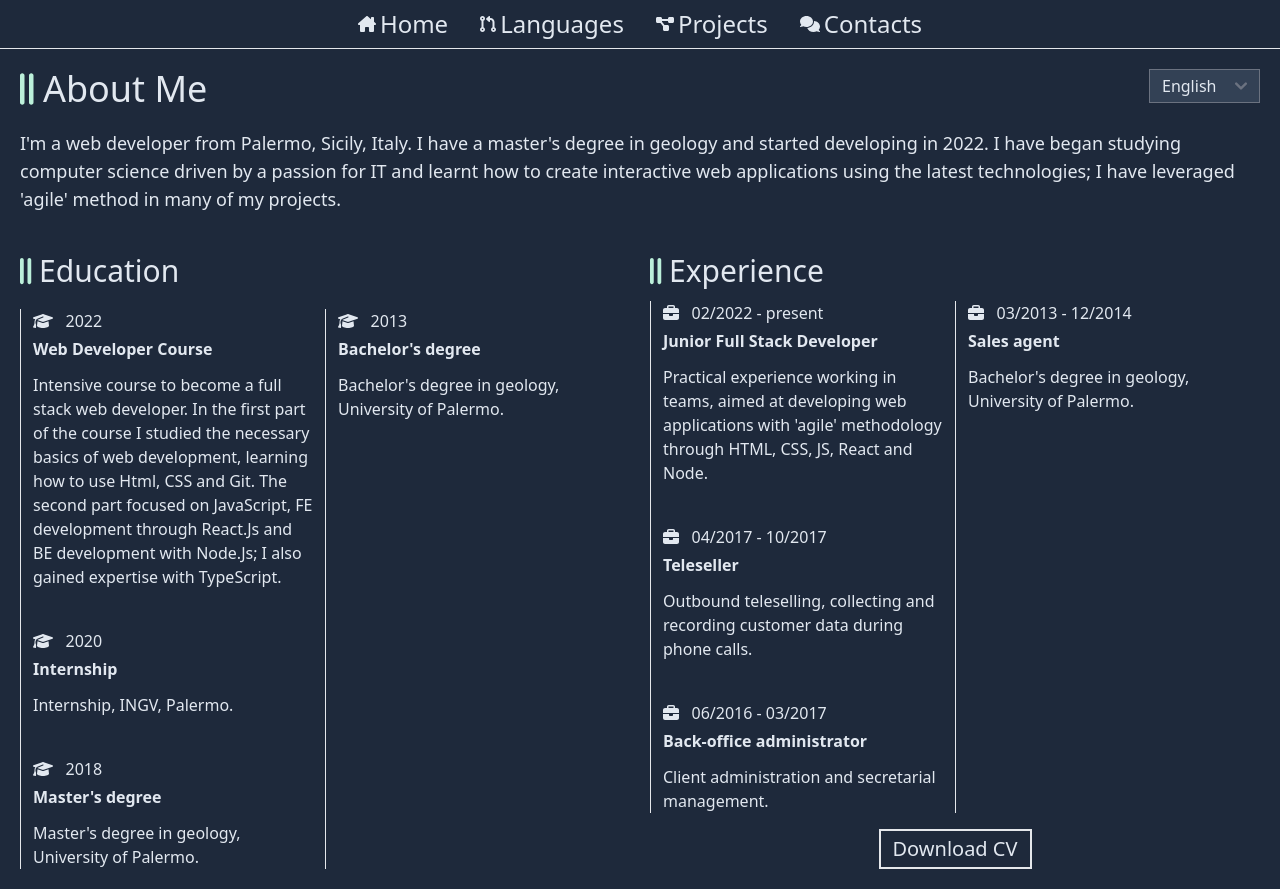
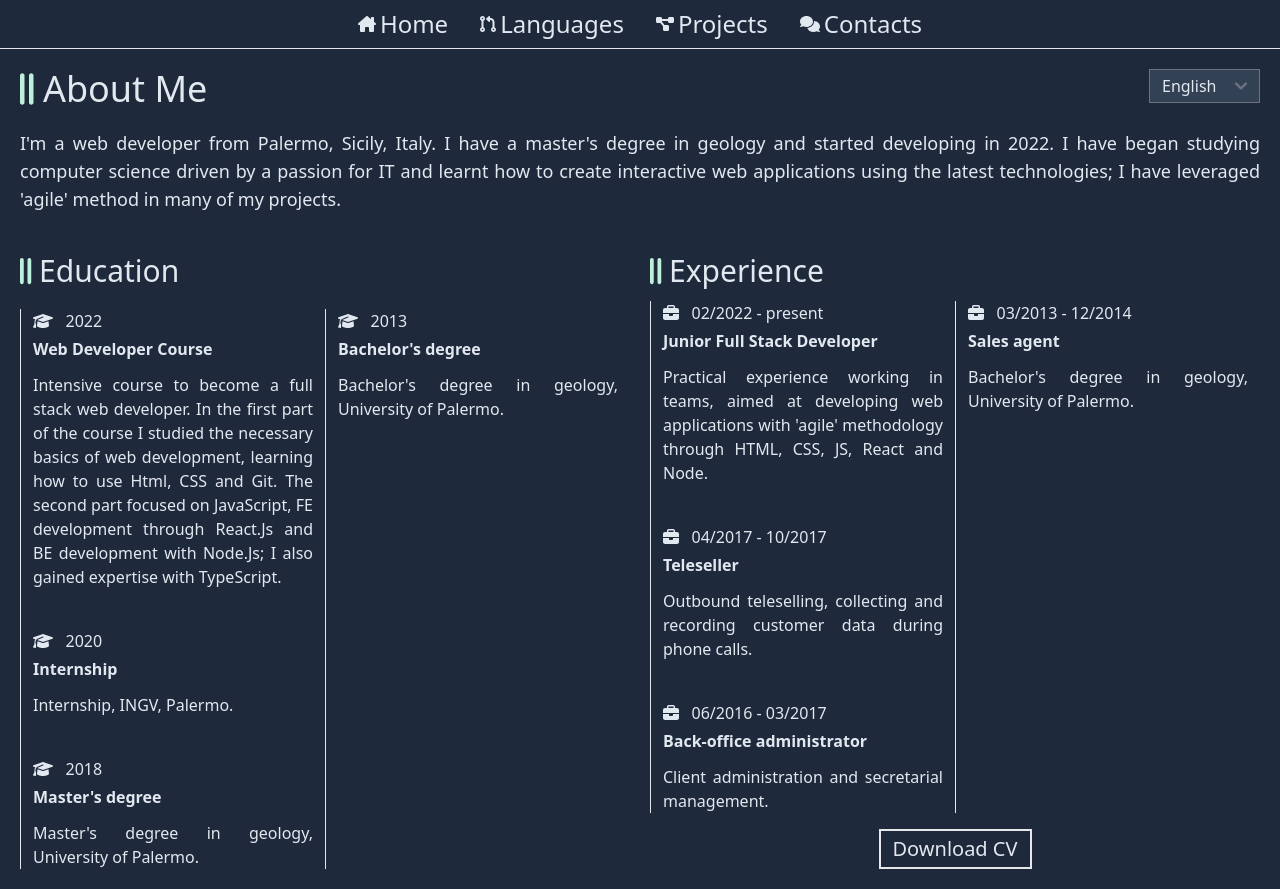
Before and after one commit to Matstraz/portfolio2, a React (Create React App) app: page /about in a window 1280 px wide. Built offline with nearby package versions, Linux system fonts and the light colour scheme; what react-animations would draw is missing.

Commit message:
feat: add reso about page

```diff
--- a/src/components/pages/About.js
+++ b/src/components/pages/About.js
@@ -10,7 +10,7 @@ export default function About() {
     i18n.changeLanguage(event.target.value);
   }
   return (
-    <div className="bg-slate-800 min-h-screen text-slate-200">
+    <div className="bg-slate-800 min-h-screen text-slate-200 text-justify">
       <div className="h-min">
         <Navbar about />
       </div>
@@ -19,13 +19,13 @@ export default function About() {
           {icons.verticalLines} {t("about.title")}
         </h1>
         <div className="mt-5 text-lg"> {t("about.description")}</div>
-        <div className="flex w-full mt-10 gap-5">
-          <div className="w-1/2">
+        <div className="flex flex-col lg:flex-row w-full mt-10 gap-5">
+          <div className="lg:w-1/2">
             <div className="text-3xl">
               {icons.verticalLines} {t("about.education.title")}
             </div>
-            <div className="flex w-full mt-5">
-              <div className="w-1/2 border-l px-3">
+            <div className="flex flex-col lg:flex-row w-full mt-5">
+              <div className="lg:w-1/2 border-l px-3">
                 <div>
                   {icons.graduation} &nbsp; 2022
                   <p className="font-bold mt-1">
@@ -50,7 +50,7 @@ export default function About() {
                   <p className="mt-3">{t("about.education.content3")}</p>
                 </div>
               </div>
-              <div className="w-1/2 border-l px-3">
+              <div className="lg:w-1/2 border-l px-3">
                 <div>
                   {icons.graduation} &nbsp; 2013
                   <p className="font-bold mt-1">
@@ -62,13 +62,13 @@ export default function About() {
             </div>
           </div>
 
-          <div className="w-1/2 flex flex-col justify-between">
+          <div className="lg:w-1/2 flex flex-col justify-between mt-7 lg:mt-0">
             <div>
               <h1 className="text-3xl">
                 {icons.verticalLines} {t("about.experience.title")}
               </h1>
-              <div className="flex w-full mt-3 ">
-                <div className="w-1/2 border-l px-3">
+              <div className="flex flex-col lg:flex-row w-full mt-3  ">
+                <div className="lg:w-1/2 border-l px-3">
                   <div>
                     {icons.job} &nbsp; 02/2022 - present
                     <p className="font-bold mt-1">
@@ -93,7 +93,7 @@ export default function About() {
                     <p className="mt-3">{t("about.experience.content3")}</p>
                   </div>
                 </div>
-                <div className="w-1/2 border-l px-3">
+                <div className="lg:w-1/2 border-l px-3">
                   <div>
                     {icons.job} &nbsp; 03/2013 - 12/2014
                     <p className="font-bold mt-1">
@@ -107,14 +107,14 @@ export default function About() {
 
             <a
               href="https://drive.google.com/file/d/17ZzOQQ4Fyw3jpXCrhjPoMi-D8YMUAmwq/view?usp=sharing"
-              className="self-center border-2 px-3 py-1 text-xl"
+              className="self-center border-2 px-3 py-1 text-xl mt-8 lg:mt-auto"
             >
               {t("about.download")}
             </a>
           </div>
         </div>
         <select
-          className="hidden md:block absolute top-5 right-5 bg-slate-700 py-1"
+          className="hidden lg:block absolute top-5 right-5 bg-slate-700 py-1"
           onClick={handleLanguage}
         >
           <option value="en">English</option>
```
